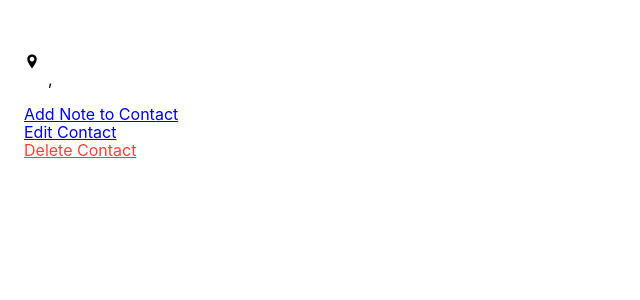
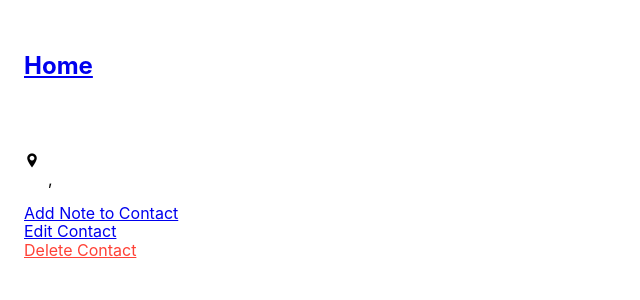
Before and after one commit to Momentum-Team-13/django-uptact-jreyesri13, a Django app: template templates/contacts/view_contact.html in a window 1280 px wide. Shown: the top 300 px of the page, without its empty margins (0-640 px from the left). Run offline with Django 3.2, Linux system fonts and the light colour scheme; the template is opened without the code that fills it, so the values that code supplies are empty.

Commit message:
Added option to go to home page in each view page

```diff
--- a/templates/contacts/view_contact.html
+++ b/templates/contacts/view_contact.html
@@ -1,9 +1,18 @@
 {% extends "base.html" %}
 
 {% block content %}
+
+<div class="flex flex-wrap">
+    <div class="w-33 pa3">
+        <h2><a href="{% url 'list_contacts' %}">Home</a></h2>
+    </div>
+</div>
+
+
 <div class="flex flex-wrap">
 
     <div class="w-33 pa3">
+
         <h2>{{ contact.name }}</h2>
 
         <div class="flex">
```
